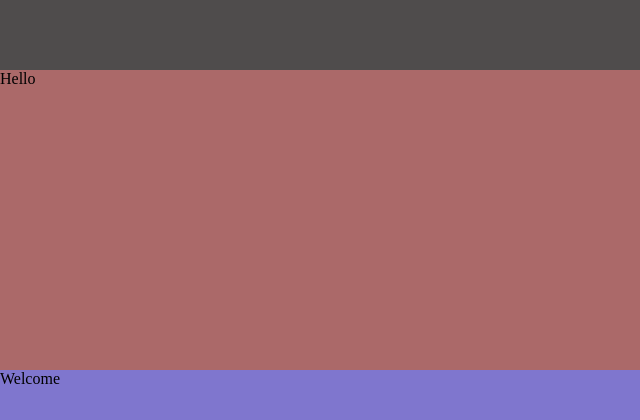
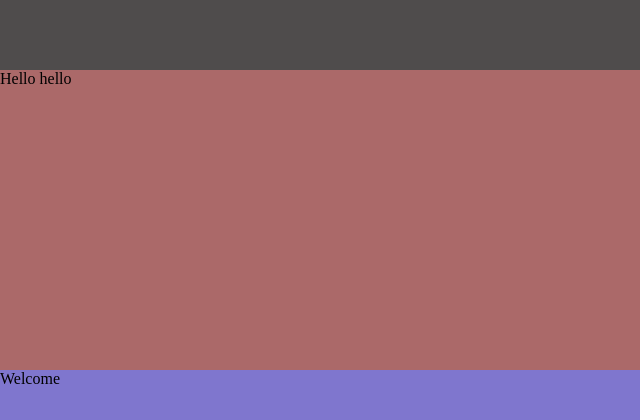
Before and after one commit to Maroti-Guntukwar/Flipkart-Clone, a plain HTML site: page index.html in a window 1280 px wide. Shown: the part 308-728 px from the top of the page, 0-640 px from the left. Drawn offline with Linux system fonts and the light colour scheme.

Commit message:
text change

```diff
--- a/index.html
+++ b/index.html
@@ -42,7 +42,7 @@
            hiii
         </Div>
         <div class="Electronic">
-         Hello
+         Hello hello
         </div>
         <div class="fashion">
          Welcome
```
